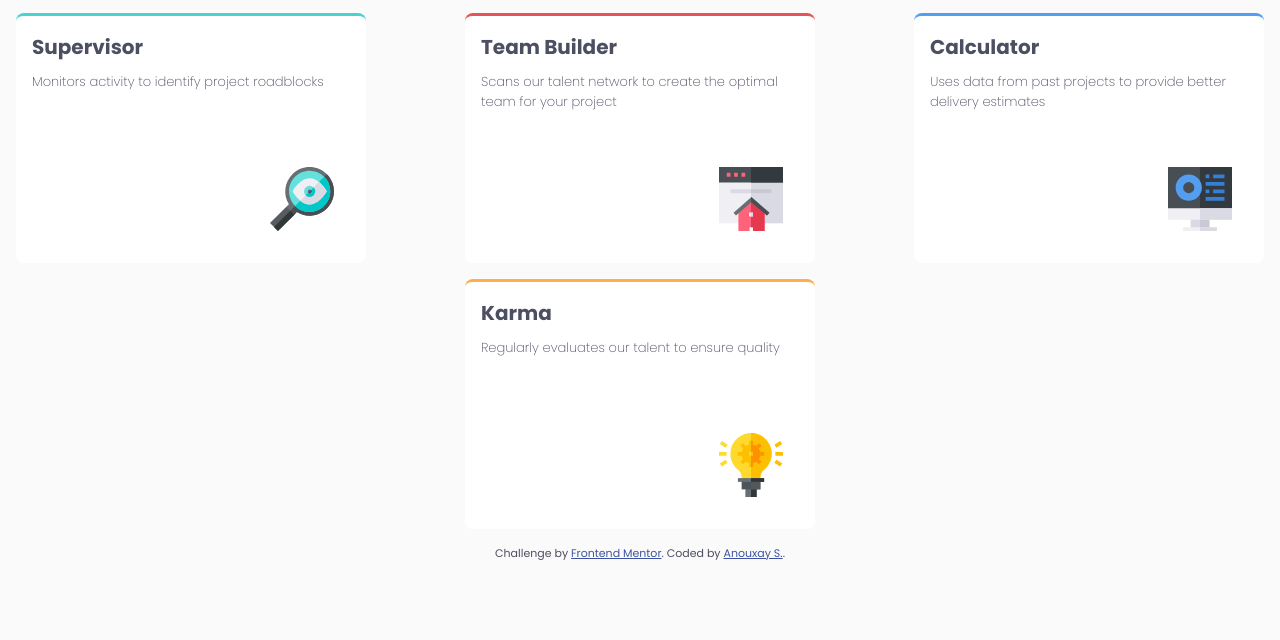
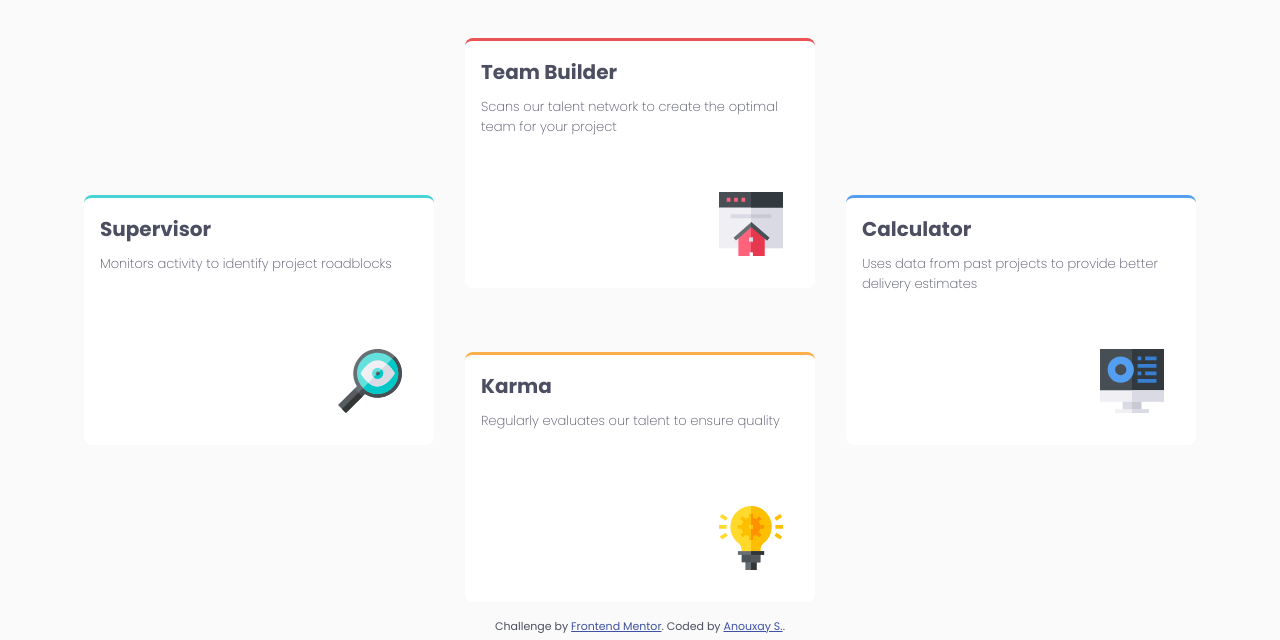
Before and after one commit to xayrax88/fem-four-card-feature, a plain HTML site: page index.html in a window 1280 px wide. Shown: the part 210-850 px from the top of the page. Before the commit the page ends 800 px from the top, so only its background shows below. Drawn offline with Linux system fonts and the light colour scheme.

Commit message:
Finished project

```diff
--- a/style.css
+++ b/style.css
@@ -41,6 +41,8 @@ The designs were created to the following widths:
   --font-weight-400: 400; /*normal*/
   --font-weight-600: 600; /*semi-bold*/
 }
+
+/* General & Global styling */
 * {
   box-sizing: border-box;
   margin: 0;
@@ -69,6 +71,8 @@ footer {
 .attribution a {
   color: hsl(228, 45%, 44%);
 }
+
+/* Media queries */
 /* Responsive design for smaller screens */
 @media (max-width: 375px) and (max-height: 1360px) {
   body {
@@ -182,14 +186,14 @@ footer {
   }
 }
 
-/* Larger for screens 376px and larger */
+/* Desktop Larger for screens 376px and larger */
 @media (min-width: 376px) {
   .parent-container {
     display: grid;
-    gap: 1rem;
+    gap: 2rem;
     padding: 1em;
     grid-template-columns: repeat(4, 1fr);
-    grid-template-rows: auto;
+    grid-template-rows: auto 1fr 1fr;
     grid-template-areas:
       "powered-by-tech powered-by-tech powered-by-tech powered-by-tech"
       "supervisor team-builder team-builder calculator"
@@ -215,6 +219,7 @@ footer {
     justify-content: center;
     align-items: center;
     text-align: center;
+    margin-block-end: 2rem;
   }
   .powered-by-tech h1:first-of-type {
     font-weight: var(--font-weight-200);
@@ -264,23 +269,32 @@ footer {
     overflow: visible;
   }
 
+  .supervisor,
+  .calculator {
+    align-self: center;
+  }
+
   .supervisor {
     grid-area: supervisor;
     border-top: 3px solid var(--Cyan-color);
+    margin-inline-end: -6rem;
   }
   .team-builder {
     grid-area: team-builder;
     border-top: 3px solid var(--Red-color);
+    margin-block-end: 1rem;
   }
 
   .karma {
     grid-area: karma;
     border-top: 3px solid var(--Orange-color);
+    margin-block-start: 1rem;
   }
 
   .calculator {
     grid-area: calculator;
     border-top: 3px solid var(--Blue-color);
+    margin-inline-start: -6rem;
   }
 
   .supervisor svg,
```
